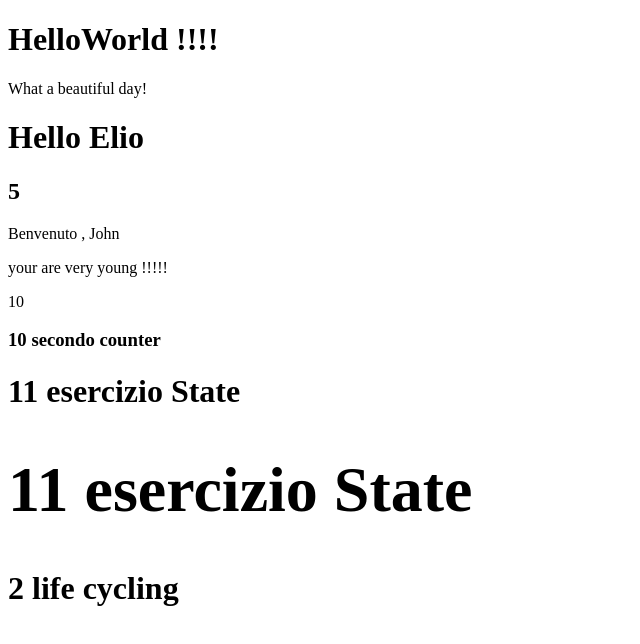
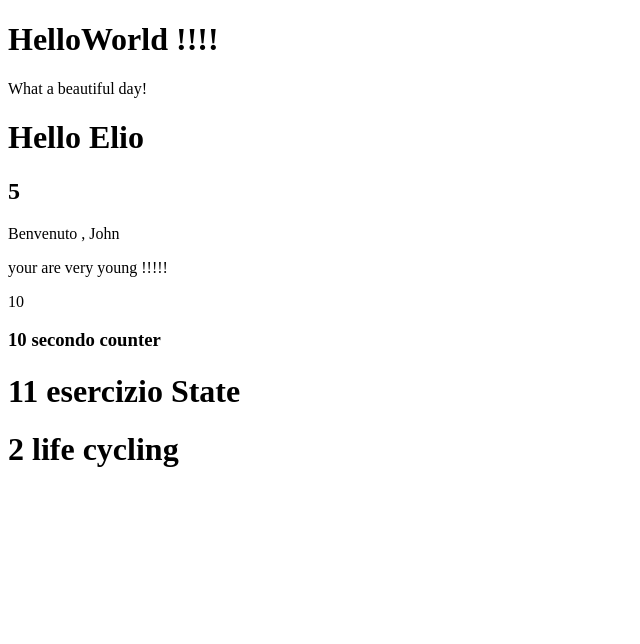
Before and after one commit to Castels88/React-esercizi, a React (Create React App) app: page / in a window 1280 px wide. Shown: the top 644 px of the page, without its empty margins (0-640 px from the left). Built offline with nearby package versions, Linux system fonts and the light colour scheme.

Commit message:
state 04 esercizio

```diff
--- a/src/CounterDisplay.js
+++ b/src/CounterDisplay.js
@@ -1,22 +1,10 @@
 import React from "react";
-import { ThirdCounter } from "./ThirdCounter";
 export class CounterDisplay extends React.Component{
-    constructor(props){
-        super(props)
-        this.state = {
-            count : <ThirdCounter NumeroIniziale={1} IncrementValue={1} Timeout={500}/>
-        }
-    }
+
 
 
 
     render(){
-        return <h1>{this.state.count}</h1>
+        return <h1>{this.props.count}</h1>
     }
 }
-
-
-
-// State 04
-// Extract the h1 tag showing the count state variable into a new component called CounterDisplay and
-// render it within the Counter component, passing it the count state variable as a prop.
```
